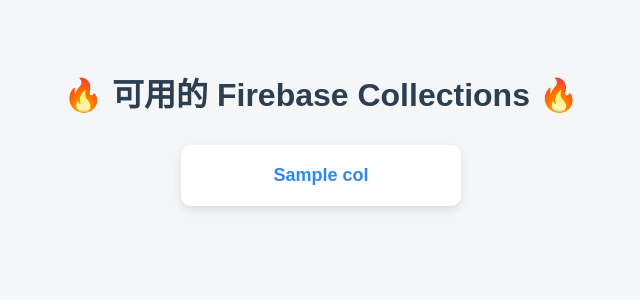
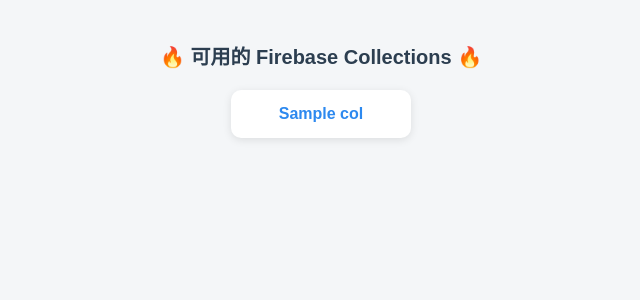
Before and after one commit to leistialove/move, a Flask app: template templates/firebase_home.html in a window 1280 px wide. Shown: the top 300 px of the page, without its empty margins (319-959 px from the left). Run offline with Flask 3, Linux system fonts and the light colour scheme; the template is opened without the code that fills it: most values are stand-ins (such as "Sample title", 1, 10 or a date in 2020); parts of the project's set-up code (start-up, migrations or seed data) failed here and were passed over.

Commit message:
Update firebase_home.html

```diff
--- a/templates/firebase_home.html
+++ b/templates/firebase_home.html
@@ -2,40 +2,42 @@
 <html lang="zh-Hant">
 <head>
     <meta charset="UTF-8">
+    <meta name="viewport" content="width=device-width, initial-scale=1.0">
     <title>Firebase 資料瀏覽</title>
     <style>
         body {
             font-family: "Microsoft JhengHei", sans-serif;
             background-color: #f4f6f8;
-            padding: 40px;
+            padding: 20px;
             text-align: center;
         }
         h1 {
             color: #2c3e50;
-            margin-bottom: 30px;
+            margin-bottom: 20px;
+            font-size: 20px;
         }
         .collection-list {
             display: flex;
+            flex-wrap: wrap;
             justify-content: center;
-            flex-wrap: wrap;
-            gap: 20px;
+            gap: 15px;
         }
         .card {
-            background-color: white;
+            background: #fff;
             border-radius: 10px;
-            box-shadow: 0 4px 10px rgba(0,0,0,0.1);
-            padding: 20px 30px;
-            min-width: 220px;
-            transition: transform 0.2s ease;
+            box-shadow: 0 2px 8px rgba(0,0,0,0.1);
+            padding: 15px 20px;
+            min-width: 140px;
+            transition: transform 0.2s;
         }
         .card:hover {
-            transform: translateY(-5px);
+            transform: translateY(-3px);
         }
         .card a {
             text-decoration: none;
             color: #2d89ef;
-            font-size: 18px;
             font-weight: bold;
+            font-size: 16px;
         }
     </style>
 </head>
```
